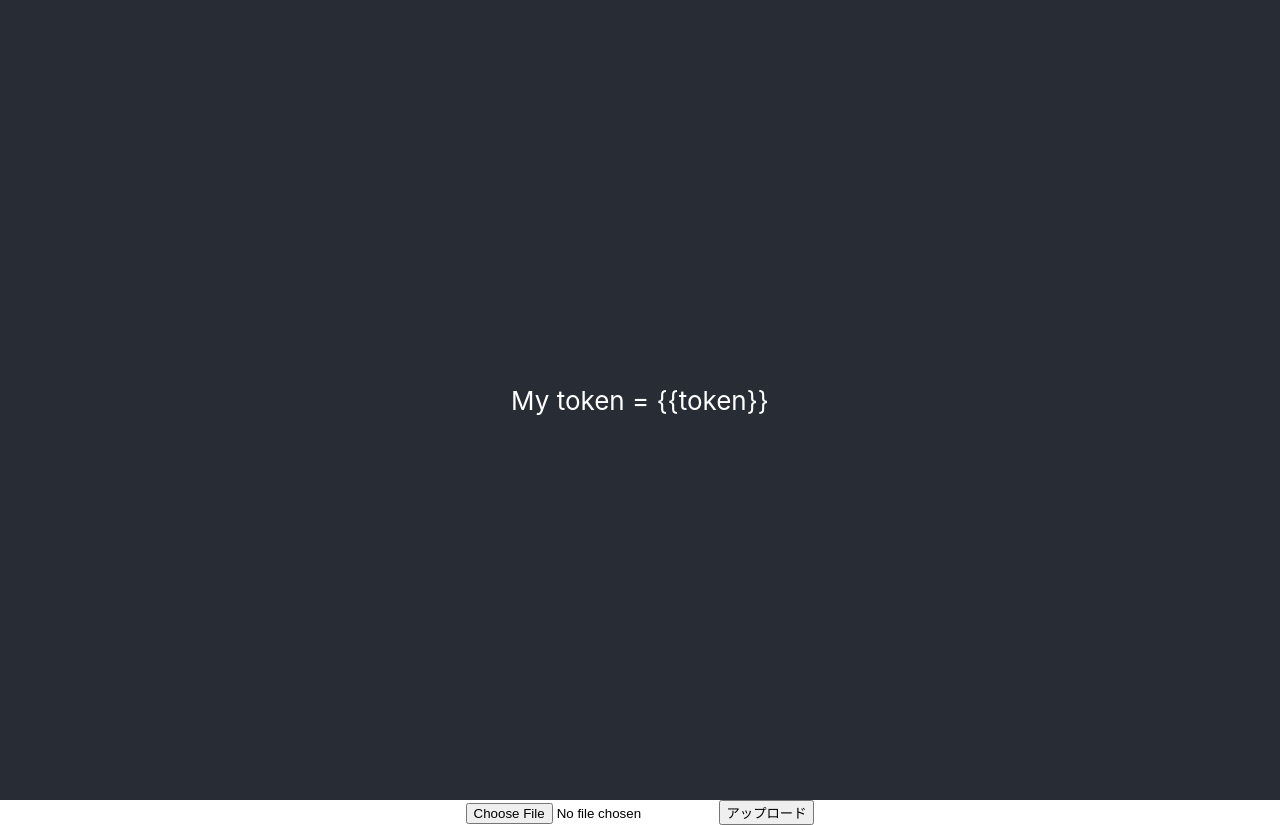
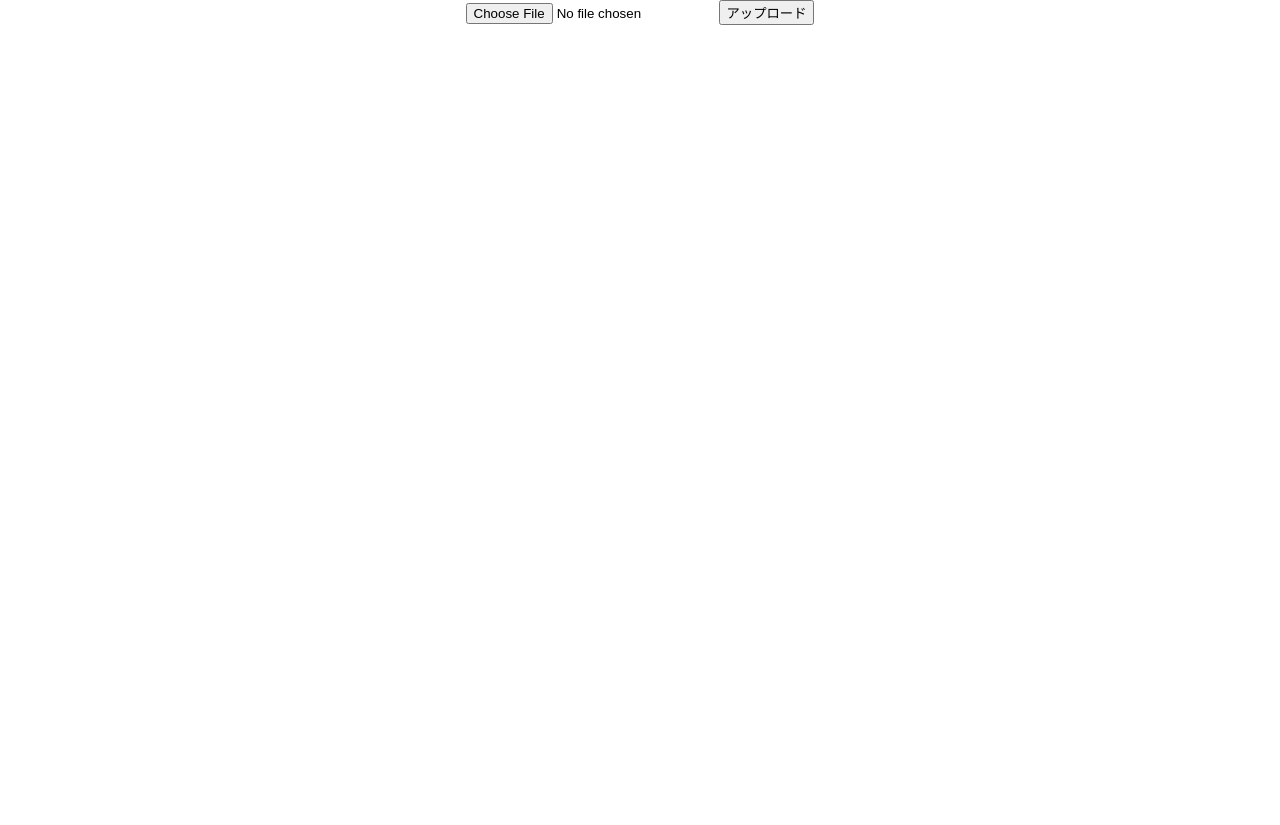
Before and after one commit to VI2023-App/recipe, a React app in the folder react_recipe_app/: page / in a window 1280 px wide. After the commit the page ends 800 px from the top, so only its background shows below. Built offline with nearby package versions, Linux system fonts and the light colour scheme.

Commit message:
upload images

```diff
--- a/react_recipe_app/src/App.js
+++ b/react_recipe_app/src/App.js
@@ -4,11 +4,6 @@ import ImageUpload from './components/ImageUpload';
 function App() {
   return (
     <div className="App">
-      <header className="App-header">
-        <p>
-          My token = {window.token}
-          </p>
-      </header>
       <ImageUpload />
     </div>
   );
```
Also changed, not shown: 1 other file (tests, documents, lock files or other folders).
